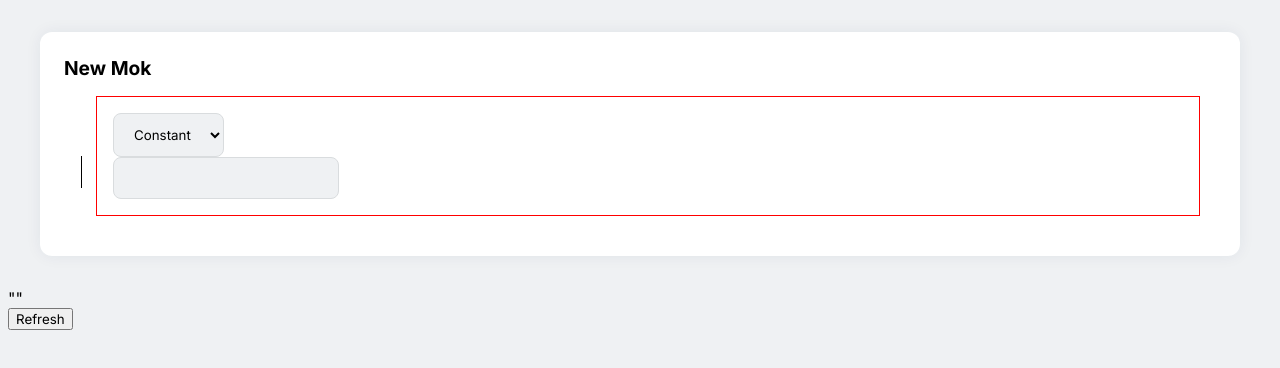
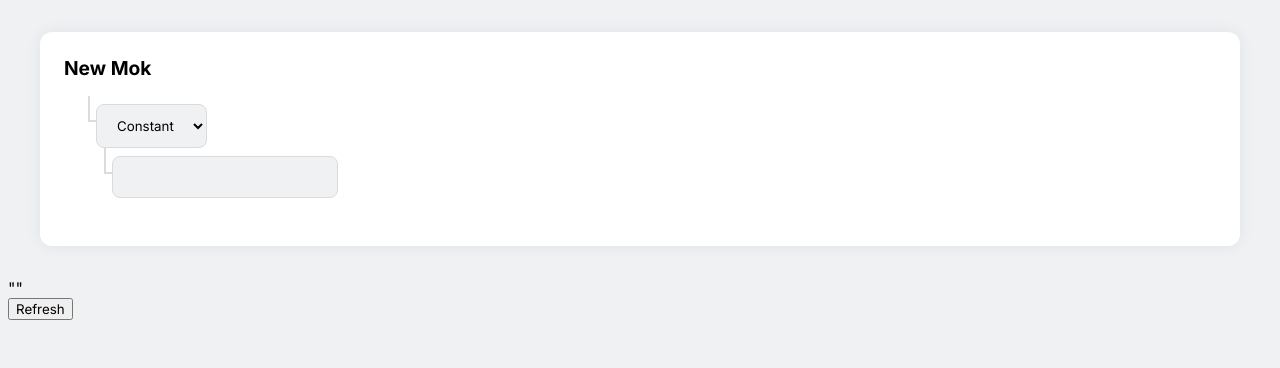
Before and after one commit to djobbo/Mokap, a Next.js app: page / in a window 1280 px wide. Shown: the top 368 px of the page. Built offline with nearby package versions, Linux system fonts and the light colour scheme; what ret would draw is missing.

Commit message:
map recur styles

```diff
--- a/src/components/Card.tsx
+++ b/src/components/Card.tsx
@@ -2,6 +2,7 @@ import React, { PropsWithChildren, FC } from 'react';
 import styled from 'styled-components';
 
 const Wrapper = styled.div`
+    position: relative;
     margin: 2rem;
     box-shadow: 0 0 1rem #1d2e5311;
     padding: 1.5rem;
--- a/src/components/MapMok.tsx
+++ b/src/components/MapMok.tsx
@@ -19,7 +19,7 @@ const MapMok: FC<Props> = ({ updateParentMok }: Props) => {
     }, [mok]);
 
     return (
-        <MokWrapper>
+        <>
             {mok.map(([key, name, val]) => (
                 <MokWrapper key={key}>
                     <MokInput
@@ -46,7 +46,7 @@ const MapMok: FC<Props> = ({ updateParentMok }: Props) => {
                     ></Mok>
                 </MokWrapper>
             ))}
-            <div>
+            <MokWrapper>
                 <button
                     onClick={() =>
                         setMok((state) => {
@@ -56,8 +56,8 @@ const MapMok: FC<Props> = ({ updateParentMok }: Props) => {
                 >
                     +
                 </button>
-            </div>
-        </MokWrapper>
+            </MokWrapper>
+        </>
     );
 };
 
--- a/src/components/Mok.tsx
+++ b/src/components/Mok.tsx
@@ -50,25 +50,26 @@ function Mok({ updateParentMok }: Props): ReactElement {
                 <option value="arr">Array</option>
             </MokSelect>
             {mokState.mokType === 'constant' && (
-                <div>
+                <MokWrapper>
                     <MokInput
                         type="text"
                         value={mokState.value}
                         onChange={(e) => setMokState({ mokType: 'constant', value: e.target.value })}
                     />
-                </div>
+                </MokWrapper>
             )}
             {mokState.mokType === 'map' && (
-                <div>
+                <>
                     <MapMok
                         updateParentMok={(state: { [k in string]: mok<any> }) =>
                             setMokState({ mokType: 'map', value: state })
                         }
                     />
-                </div>
+                </>
             )}
             {mokState.mokType === 'arr' && (
-                <div>
+                <>
+                    <MokWrapper>
                         <MokInput
                             type="number"
                             value={mokState.length}
@@ -83,6 +84,7 @@ function Mok({ updateParentMok }: Props): ReactElement {
                                 });
                             }}
                         />
+                    </MokWrapper>
                     <Mok
                         updateParentMok={(updatedMok: mok<any>) => {
                             setMokState({
@@ -93,7 +95,7 @@ function Mok({ updateParentMok }: Props): ReactElement {
                             });
                         }}
                     ></Mok>
-                </div>
+                </>
             )}
         </MokWrapper>
     );
--- a/src/components/MokElements.tsx
+++ b/src/components/MokElements.tsx
@@ -2,33 +2,33 @@ import styled from 'styled-components';
 
 export const MokWrapper = styled.div`
     position: relative;
-    padding: 1rem;
-    margin-left: 1rem;
-    border: 1px solid red;
+    margin: 0.5rem 0.5rem 0.5rem 1rem;
 
     &::before {
         content: '';
         position: absolute;
-        top: 0;
-        left: 0;
-        height: 100%;
-        width: 1rem;
-        /* border-left: 1px solid #d9dcde; */
-        border-left: 1px solid #000;
+        top: -0.5rem;
+        left: -0.5rem;
+        bottom: 0;
+        /* border-bottom: 1px solid #d9dcde; */
+        width: 2px;
+        background-color: #d9dcde;
     }
 
-    &::before {
+    &:last-child:before {
+        bottom: auto;
+        height: 1.5rem;
+    }
+
+    &::after {
         content: '';
         position: absolute;
-        top: 50%;
-        left: -1rem;
-        width: 1rem;
+        top: 1rem;
+        left: -0.5rem;
+        width: 0.5rem;
+        height: 2px;
+        background-color: #d9dcde;
         /* border-bottom: 1px solid #d9dcde; */
-        border-left: 1px solid #000;
-    }
-
-    &:last-of-type:before {
-        height: 2rem;
     }
 `;
 
```
Lines whose indentation alone changed are shown as unchanged.
